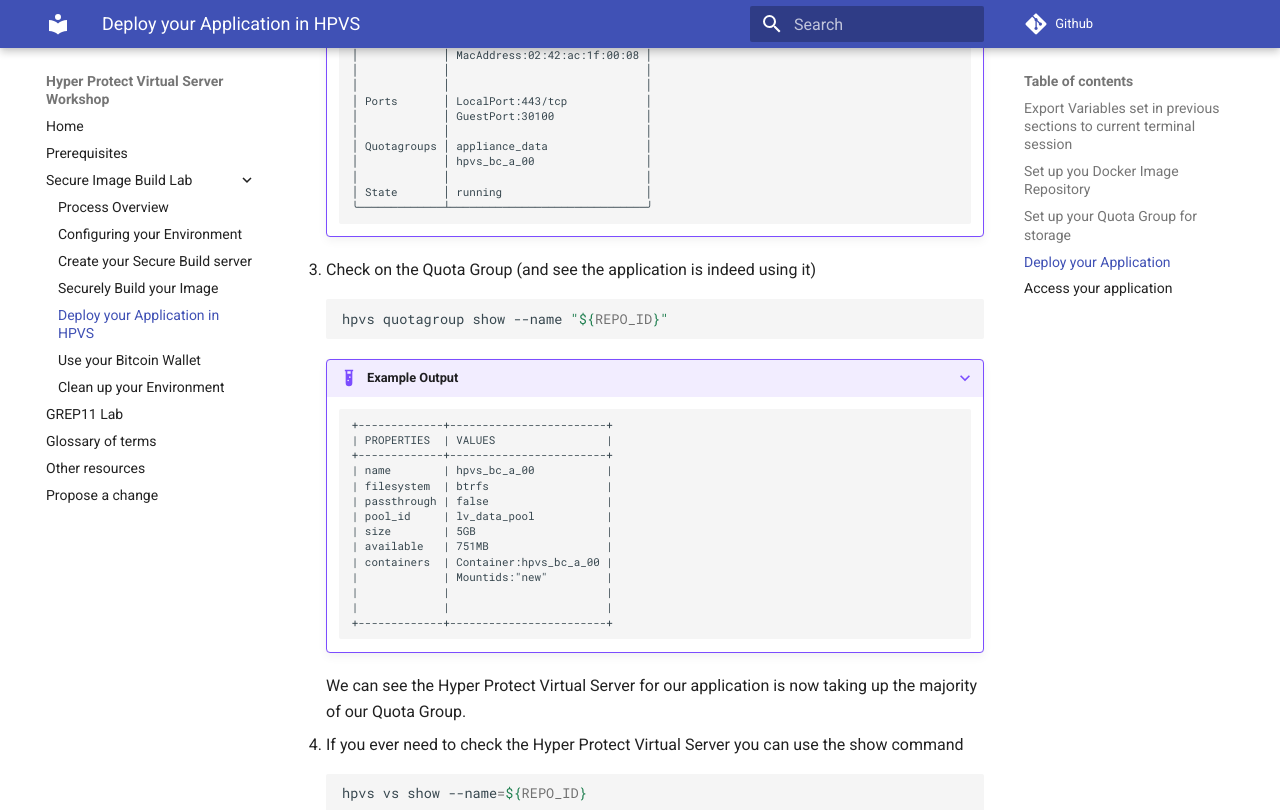
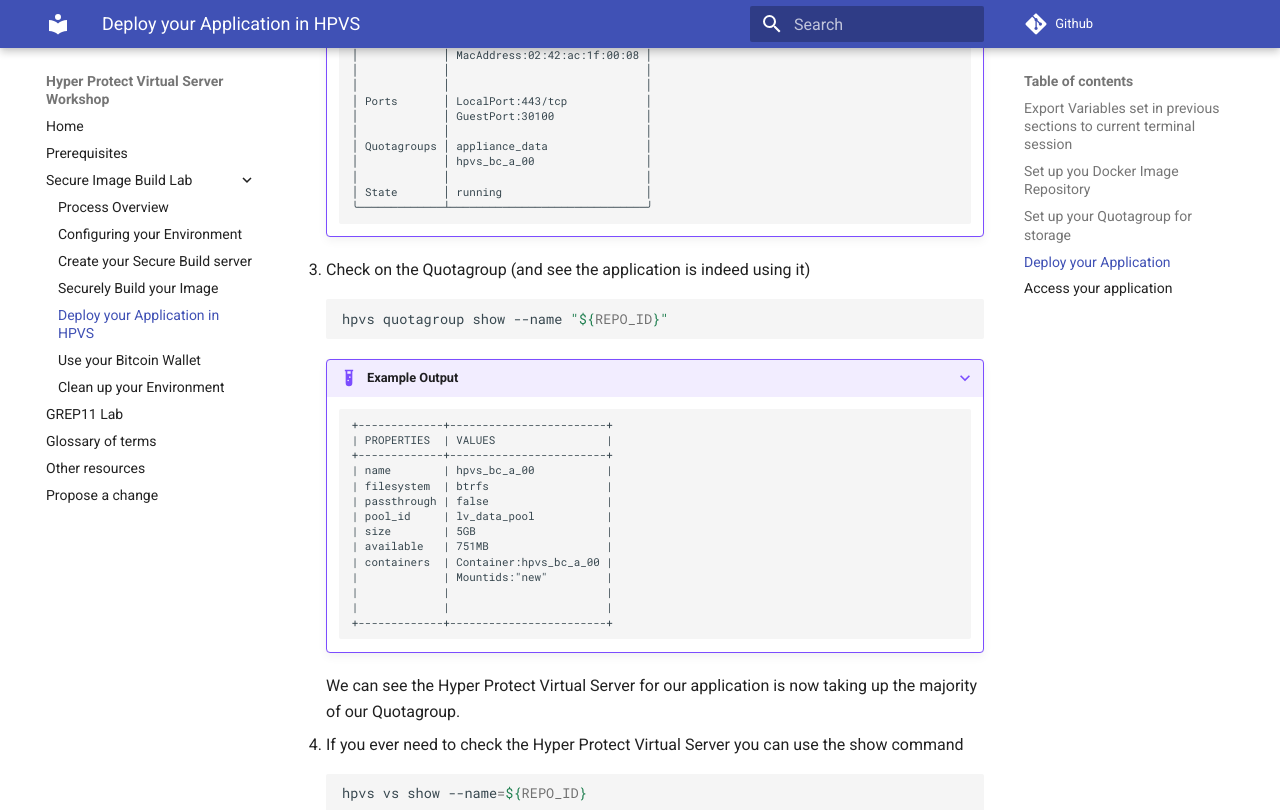
Before and after one commit to ibm-wsc/hyper-protect-virtual-servers-workshop, an MkDocs documentation site: the page built from docs/securebuild-lab/deploy-app.md, in a window 1280 px wide and 1400 px high, scrolled down 2364 px. Shown: the top 810 px of the window. Built offline with MkDocs 1.6.1 and Material for MkDocs 9.7.7, drawn with Linux system fonts in a browser that asks for light colours; emoji names are drawn with the system emoji font; some of the changed text lies outside the part shown.

Commit message:
Updated docs with some spelling corrections

````diff
--- a/docs/securebuild-lab/deploy-app.md
+++ b/docs/securebuild-lab/deploy-app.md
@@ -42,9 +42,9 @@ source "${HOME}/.bashrc"
         +-----------------+------------------------------+
         ```
 
-##  Set up your Quota Group for storage
+##  Set up your Quotagroup for storage
 
-1. Create Quota Group
+1. Create Quotagroup
 
     ``` bash
     hpvs quotagroup create --name="${REPO_ID}" --size=5GB
@@ -128,7 +128,7 @@ source "${HOME}/.bashrc"
         ╰─────────────┴──────────────────────────────╯
         ```
 
-3. Check on the Quota Group (and see the application is indeed using it)
+3. Check on the Quotagroup (and see the application is indeed using it)
 
     ``` bash
     hpvs quotagroup show --name "${REPO_ID}"
@@ -153,7 +153,7 @@ source "${HOME}/.bashrc"
         +-------------+------------------------+
         ```
 
-    We can see the Hyper Protect Virtual Server for our application is now taking up the majority of our Quota Group.
+    We can see the Hyper Protect Virtual Server for our application is now taking up the majority of our Quotagroup.
 
 4. If you ever need to check the Hyper Protect Virtual Server you can use the show command
 
````
Also changed, not shown: other parts of docs/securebuild-lab/deploy-app.md (+1 -1 lines), docs/securebuild-lab/bitcoin_wallet.md (+5 -1 lines), docs/securebuild-lab/build.md (+6 -6 lines), docs/securebuild-lab/cleanup.md (+2 -2 lines), docs/securebuild-lab/create-server.md (+1 -1 lines), 1 other file.
